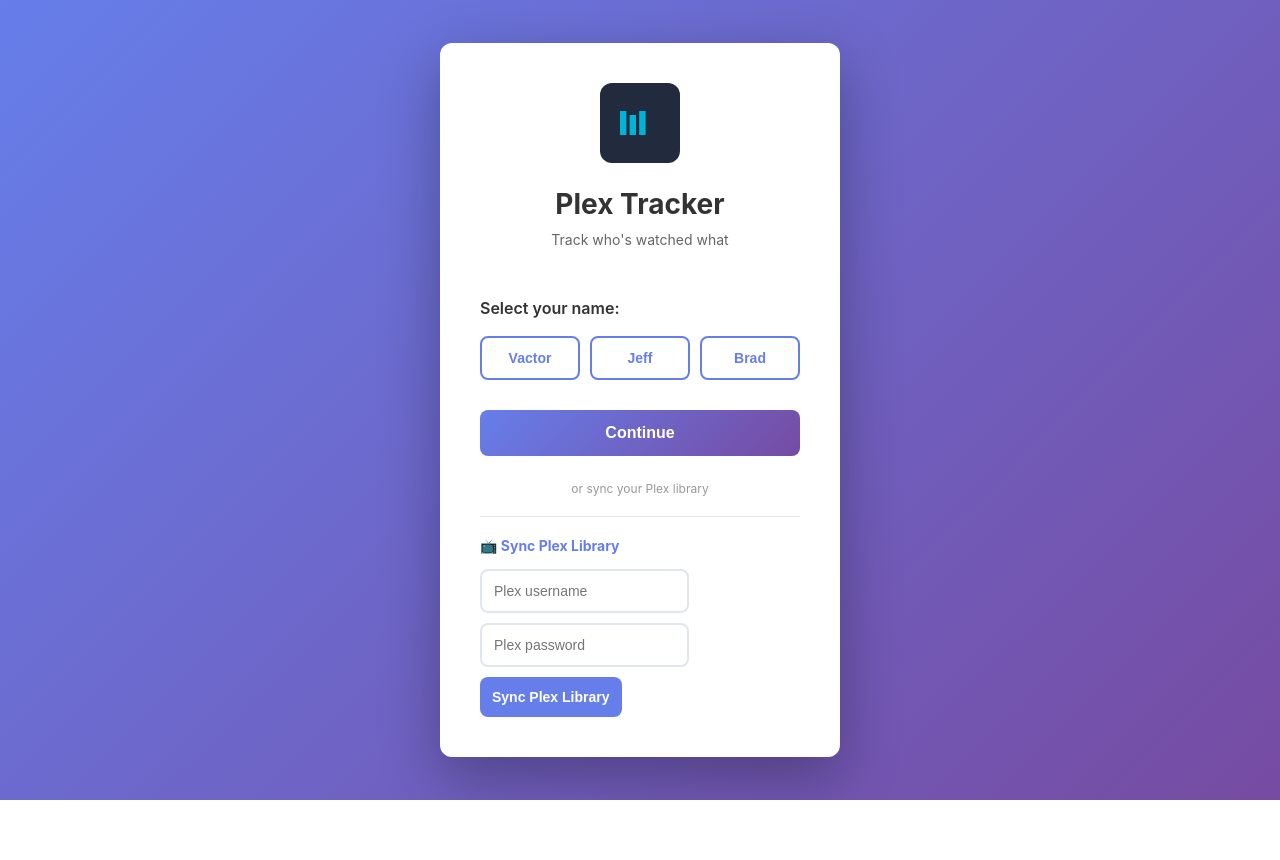
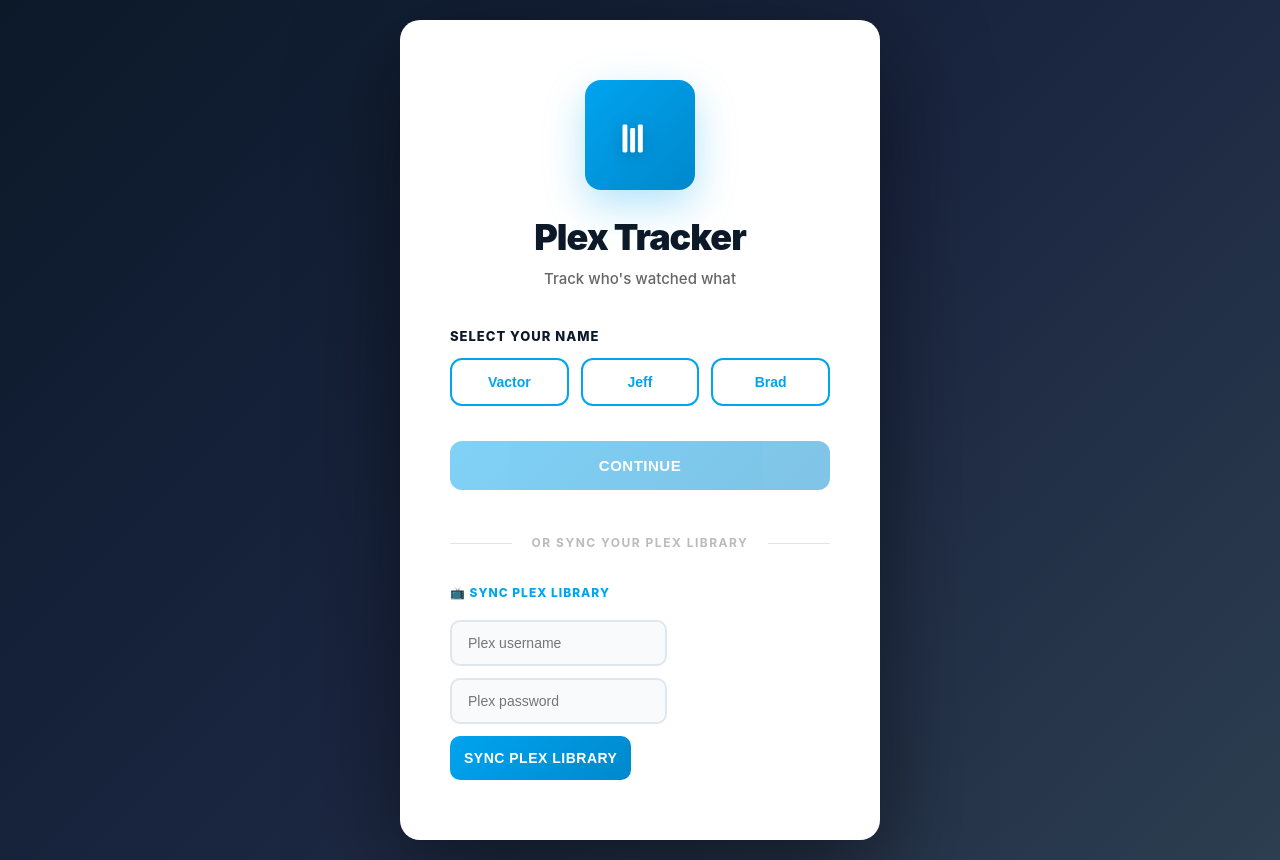
Before and after one commit to vactorgit/plex-tracker, a Flask app: page /login in a window 1280 px wide. Before the commit the page ends 800 px from the top, so only its background shows below. Run offline with Flask 3, Linux system fonts and the light colour scheme.

Commit message:
Redesign login page with Plex branding
- Update to Plex blue color scheme (#00A4EF)
- Redesign Plex logo with better styling
- Improve typography and spacing
- Add smooth animations and shadows
- Better visual hierarchy
- Dark gradient background

Co-Authored-By: Claude Haiku 4.5 <noreply@anthropic.com>

```diff
--- a/templates/login.html
+++ b/templates/login.html
@@ -12,46 +12,62 @@
         }
 
         body {
-            font-family: -apple-system, BlinkMacSystemFont, 'Segoe UI', Roboto, Oxygen, Ubuntu, Cantarell, sans-serif;
-            background: linear-gradient(135deg, #667eea 0%, #764ba2 100%);
+            font-family: -apple-system, BlinkMacSystemFont, 'Segoe UI', Roboto, sans-serif;
+            background: linear-gradient(135deg, #0B1929 0%, #1a2540 50%, #2d3e50 100%);
             min-height: 100vh;
             display: flex;
             align-items: center;
             justify-content: center;
+            padding: 20px;
         }
 
         .container {
             background: white;
-            border-radius: 12px;
-            box-shadow: 0 20px 60px rgba(0, 0, 0, 0.3);
-            padding: 40px;
-            max-width: 400px;
-            width: 90%;
+            border-radius: 20px;
+            box-shadow: 0 30px 100px rgba(0, 0, 0, 0.5);
+            padding: 60px 50px;
+            max-width: 480px;
+            width: 100%;
         }
 
-        .logo-container {
+        .logo-wrapper {
             text-align: center;
-            margin-bottom: 20px;
+            margin-bottom: 40px;
         }
 
-        .plex-logo {
-            width: 80px;
-            height: 80px;
+        .logo-box {
+            display: inline-flex;
+            align-items: center;
+            justify-content: center;
+            width: 110px;
+            height: 110px;
+            background: linear-gradient(135deg, #00A4EF 0%, #0088CC 100%);
+            border-radius: 16px;
+            margin-bottom: 25px;
+            box-shadow: 0 15px 40px rgba(0, 164, 239, 0.3);
+        }
+
+        .logo-box svg {
+            width: 70px;
+            height: 70px;
+            filter: drop-shadow(0 3px 8px rgba(0, 0, 0, 0.2));
         }
 
         h1 {
             text-align: center;
             margin-bottom: 10px;
-            color: #333;
-            font-size: 28px;
-            font-weight: 700;
+            color: #0B1929;
+            font-size: 36px;
+            font-weight: 900;
+            letter-spacing: -1px;
         }
 
         .subtitle {
             text-align: center;
             color: #666;
-            margin-bottom: 30px;
-            font-size: 14px;
+            margin-bottom: 40px;
+            font-size: 15px;
+            font-weight: 500;
         }
 
         form {
@@ -60,60 +76,150 @@
         }
 
         label {
-            margin-top: 20px;
-            margin-bottom: 8px;
-            color: #333;
-            font-weight: 600;
+            margin-bottom: 14px;
+            color: #0B1929;
+            font-weight: 800;
+            font-size: 13px;
+            text-transform: uppercase;
+            letter-spacing: 1px;
+        }
+
+        .user-buttons {
+            display: grid;
+            grid-template-columns: 1fr 1fr 1fr;
+            gap: 12px;
+            margin-bottom: 35px;
+        }
+
+        button {
+            padding: 14px 12px;
+            border: 2.5px solid #00A4EF;
+            border-radius: 12px;
+            background: white;
+            color: #00A4EF;
+            font-weight: 700;
+            cursor: pointer;
+            transition: all 0.3s ease;
+            font-size: 14px;
+        }
+
+        button:hover {
+            background: #00A4EF;
+            color: white;
+            transform: translateY(-3px);
+            box-shadow: 0 10px 25px rgba(0, 164, 239, 0.3);
+        }
+
+        button[type="submit"] {
+            margin-top: 0;
+            padding: 16px;
+            background: linear-gradient(135deg, #00A4EF 0%, #0088CC 100%);
+            color: white;
+            border: none;
+            font-size: 15px;
+            font-weight: 700;
+            text-transform: uppercase;
+            letter-spacing: 0.5px;
+        }
+
+        button[type="submit"]:hover {
+            box-shadow: 0 15px 40px rgba(0, 164, 239, 0.4);
+            transform: translateY(-3px);
+        }
+
+        button[type="submit"]:disabled {
+            opacity: 0.5;
+            cursor: not-allowed;
+        }
+
+        input[type="hidden"] {
+            display: none;
+        }
+
+        .selected {
+            background: #00A4EF !important;
+            color: white !important;
+            box-shadow: 0 10px 25px rgba(0, 164, 239, 0.3);
         }
 
         .divider {
             text-align: center;
-            margin: 25px 0 20px;
-            color: #999;
+            margin: 45px 0 35px;
+            color: #bbb;
             font-size: 12px;
+            font-weight: 700;
+            text-transform: uppercase;
+            letter-spacing: 1.5px;
+            position: relative;
+        }
+
+        .divider:before {
+            content: '';
+            position: absolute;
+            top: 50%;
+            left: 0;
+            right: 0;
+            height: 1.5px;
+            background: #e0e6ed;
+            z-index: 0;
+        }
+
+        .divider span {
+            background: white;
+            padding: 0 20px;
+            position: relative;
+            z-index: 1;
         }
 
         .plex-section {
-            border-top: 1px solid #e0e6ed;
-            padding-top: 20px;
+            padding: 0;
         }
 
         .plex-section h3 {
-            color: #667eea;
-            font-size: 14px;
-            margin-bottom: 15px;
+            color: #00A4EF;
+            font-size: 12px;
+            margin-bottom: 20px;
+            text-transform: uppercase;
+            letter-spacing: 1px;
+            font-weight: 800;
         }
 
         input[type="text"],
         input[type="password"] {
-            padding: 12px;
+            padding: 13px 16px;
             border: 2px solid #e0e6ed;
-            border-radius: 8px;
+            border-radius: 10px;
             font-size: 14px;
-            transition: border-color 0.3s;
-            margin-bottom: 10px;
+            transition: all 0.3s;
+            margin-bottom: 12px;
+            background: #f8fafb;
         }
 
         input[type="text"]:focus,
         input[type="password"]:focus {
             outline: none;
-            border-color: #667eea;
+            border-color: #00A4EF;
+            background: white;
+            box-shadow: 0 0 0 4px rgba(0, 164, 239, 0.1);
         }
 
         .sync-btn {
-            background: #667eea;
+            background: linear-gradient(135deg, #00A4EF 0%, #0088CC 100%);
             color: white;
             border: none;
-            padding: 12px;
-            border-radius: 8px;
+            padding: 14px;
+            border-radius: 10px;
             cursor: pointer;
-            font-weight: 600;
+            font-weight: 700;
             transition: all 0.3s;
+            font-size: 14px;
+            text-transform: uppercase;
+            letter-spacing: 0.5px;
         }
 
         .sync-btn:hover {
-            background: #764ba2;
-            box-shadow: 0 10px 25px rgba(102, 126, 234, 0.4);
+            box-shadow: 0 15px 40px rgba(0, 164, 239, 0.4);
+            transform: translateY(-3px);
         }
 
         .sync-btn:disabled {
@@ -122,11 +228,12 @@
         }
 
         .status-message {
-            margin-top: 10px;
-            padding: 10px;
-            border-radius: 6px;
-            font-size: 12px;
+            margin-top: 12px;
+            padding: 13px 15px;
+            border-radius: 10px;
+            font-size: 13px;
             display: none;
+            font-weight: 600;
         }
 
         .status-message.success {
@@ -140,71 +247,26 @@
             color: #721c24;
             display: block;
         }
-
-        .user-buttons {
-            display: grid;
-            grid-template-columns: 1fr 1fr 1fr;
-            gap: 10px;
-            margin-top: 10px;
-        }
-
-        button {
-            padding: 12px 20px;
-            border: 2px solid #667eea;
-            border-radius: 8px;
-            background: white;
-            color: #667eea;
-            font-weight: 600;
-            cursor: pointer;
-            transition: all 0.3s ease;
-            font-size: 14px;
-        }
-
-        button:hover {
-            background: #667eea;
-            color: white;
-        }
-
-        button[type="submit"] {
-            margin-top: 30px;
-            padding: 14px;
-            background: linear-gradient(135deg, #667eea 0%, #764ba2 100%);
-            color: white;
-            border: none;
-            font-size: 16px;
-        }
-
-        button[type="submit"]:hover {
-            box-shadow: 0 10px 25px rgba(102, 126, 234, 0.4);
-        }
-
-        input[type="hidden"] {
-            display: none;
-        }
-
-        .selected {
-            background: #667eea !important;
-            color: white !important;
-        }
     </style>
 </head>
 <body>
     <div class="container">
-        <div class="logo-container">
-            <svg class="plex-logo" viewBox="0 0 100 100" xmlns="http://www.w3.org/2000/svg">
-                <rect width="100" height="100" rx="15" fill="#222B3E"/>
-                <g fill="#00B4D8" transform="translate(25, 35)">
-                    <rect x="0" y="0" width="8" height="30"/>
-                    <rect x="12" y="5" width="8" height="25"/>
-                    <rect x="24" y="0" width="8" height="30"/>
-                </g>
-            </svg>
+        <div class="logo-wrapper">
+            <div class="logo-box">
+                <svg viewBox="0 0 100 100" xmlns="http://www.w3.org/2000/svg">
+                    <g fill="white" transform="translate(25, 30)">
+                        <rect x="0" y="5" width="7" height="40" rx="2"/>
+                        <rect x="11" y="10" width="7" height="35" rx="2"/>
+                        <rect x="22" y="5" width="7" height="40" rx="2"/>
+                    </g>
+                </svg>
+            </div>
+            <h1>Plex Tracker</h1>
+            <p class="subtitle">Track who's watched what</p>
         </div>
-        <h1>Plex Tracker</h1>
-        <p class="subtitle">Track who's watched what</p>
 
         <form method="POST">
-            <label for="user">Select your name:</label>
+            <label for="user">Select your name</label>
             <div class="user-buttons">
                 {% for u in users %}
                 <button type="button" onclick="selectUser('{{ u }}')">{{ u }}</button>
@@ -214,7 +276,7 @@
             <button type="submit" id="submit-btn" disabled>Continue</button>
         </form>
 
-        <div class="divider">or sync your Plex library</div>
+        <div class="divider"><span>or sync your plex library</span></div>
 
         <div class="plex-section">
             <h3>📺 Sync Plex Library</h3>
```
